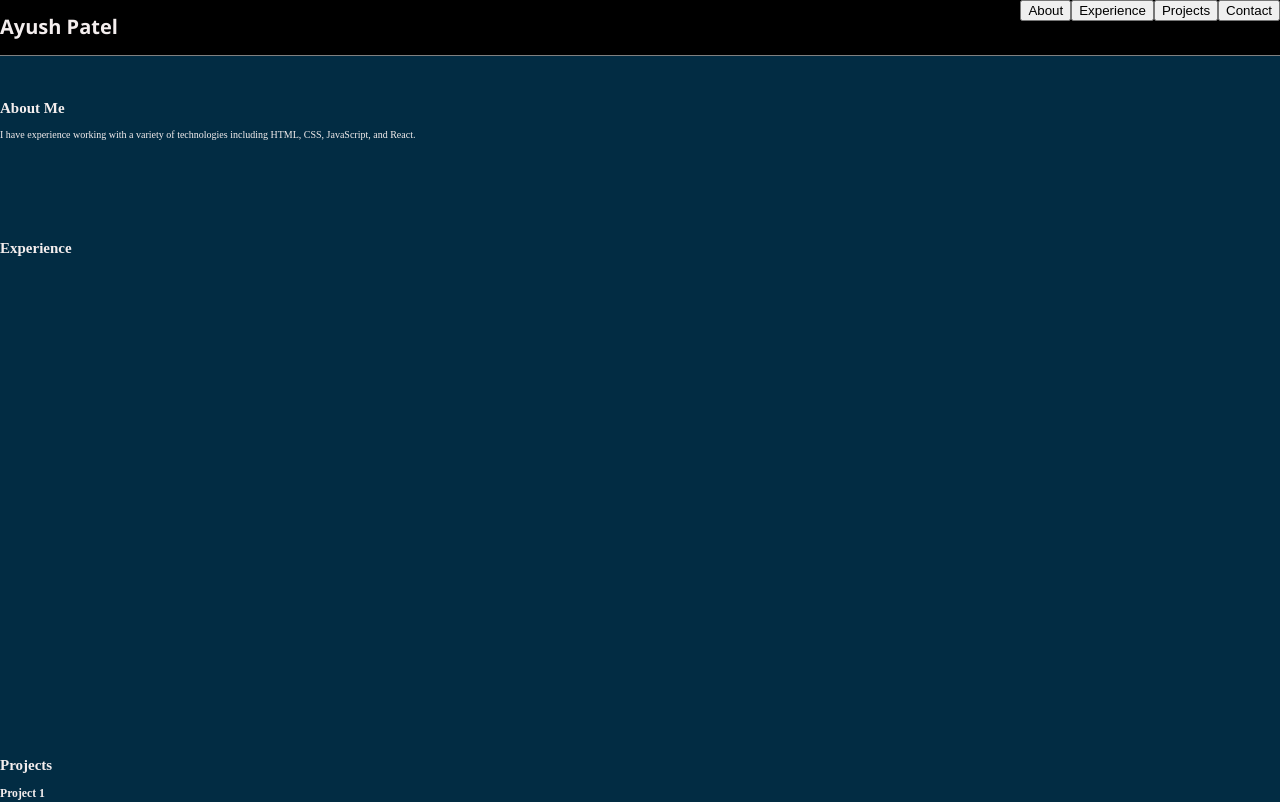
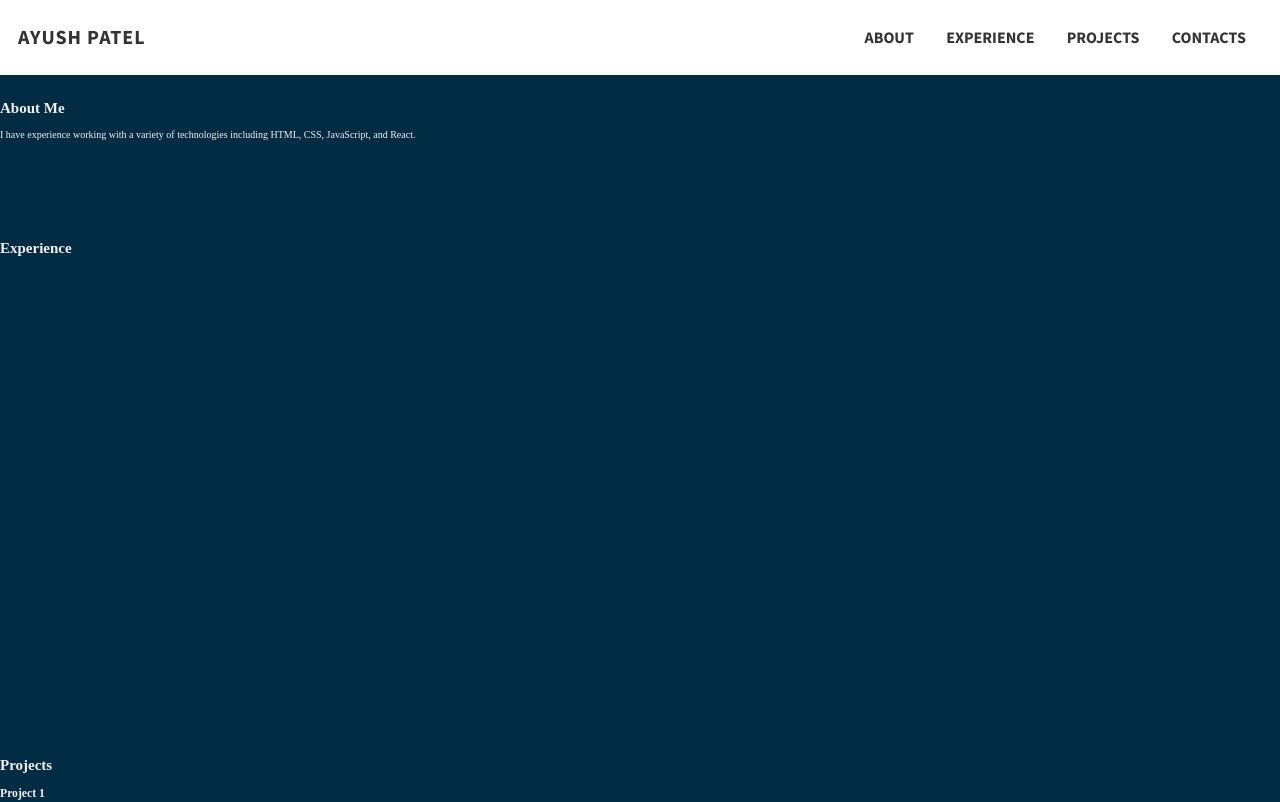
Before and after one commit to Ayushpatel2026/personal_portfolio, a React (Vite) app: page / in a window 1280 px wide. Shown: the top 802 px of the page. Built offline with nearby package versions, Linux system fonts and the light colour scheme.

Commit message:
completed the header (close #1)

```diff
--- a/index.html
+++ b/index.html
@@ -3,6 +3,9 @@
   <head>
     <meta charset="UTF-8" />
     <link rel="icon" type="image/svg+xml" href="/vite.svg" />
+    <link rel="preconnect" href="https://fonts.googleapis.com">
+    <link rel="preconnect" href="https://fonts.gstatic.com" crossorigin>
+    <link href="https://fonts.googleapis.com/css2?family=Source+Sans+3:ital,wght@0,200..900;1,200..900&display=swap" rel="stylesheet">
     <meta name="viewport" content="width=device-width, initial-scale=1.0" />
     <title>Ayush Patel - Portfolio</title>
   </head>
--- a/src/components/About.tsx
+++ b/src/components/About.tsx
@@ -1,4 +1,3 @@
-import Button from "./Button";
 import "./About.css";
 
 
--- a/src/components/Button.tsx
+++ /dev/null
@@ -1,12 +0,0 @@
-import './Button.css'
-import React from 'react';
-
-interface ButtonProps {
-    children: React.ReactNode;
-    onClick?: () => void;
-}
-function Button({children, onClick}: ButtonProps){
-    return <button onClick={onClick}>{children}</button>
-}
-
-export default Button;
--- a/src/components/Header.css
+++ b/src/components/Header.css
@@ -1,19 +1,110 @@
 .header{
-    height: 55px;
+    height: 75px;
     display: flex;
-    flex-direction: row;;
+    align-items: center;
     justify-content: space-between;
 
-    font-family: 'Segoe UI', Tahoma, Geneva, Verdana, sans-serif;
-
+    font-family: 'Source Sans 3', Tahoma, Geneva, Verdana, sans-serif;
+    background-color: white;
+    padding-left: 18px;
+    padding-right: 18px;
     position: fixed;
     top: 0px;
     left: 0px;
     right: 0px;
-    background-color: black;
+    z-index: 100;
+}
 
-    border-bottom-width: 1px;
-    border-bottom-style: solid;
-    border-bottom-color: grey;
-    z-index: 1;
+
+.logo-container{
+    align-items: center;
+    box-sizing: border-box;
+    display: flex;
+    cursor: pointer;
+    margin: 0;
 }
+.header-logo-name{
+    display: block;
+    font-size: 20px;
+    font-weight: 800;
+    cursor: pointer;
+    padding: 0;
+    margin: 0;
+    letter-spacing: 1px;
+    color: rgb(51, 51, 51);
+    box-sizing: border-box;
+    text-transform: uppercase;
+    transition: color 0.3s ease;
+}
+
+.header-logo-name:hover{
+    color: rgb(76, 104, 198);
+}
+
+.header-link {
+    box-sizing: border-box;
+    color: rgb(51, 51, 51);
+    display: inline-block;
+    margin-bottom: 0px;
+    margin-left: 0px;
+    margin-right: 0px;
+    margin-top: 0px;
+    padding-bottom: 26.88px;
+    padding-left: 16.128px;
+    padding-right: 16.128px;
+    padding-top: 26.88px;
+    font-size: 16px;
+    font-weight: 800;
+    text-transform: uppercase;
+    text-align: left;
+    text-decoration-color: rgb(51, 51, 51);
+    text-decoration: none;
+    border: none;
+    border-radius: 5px;
+    cursor: pointer;
+    transition: color 0.3s ease;
+}
+
+.header-link:hover {
+    color: rgb(76, 104, 198);
+}
+
+.header-link:active {
+    background-color: #003d7a; /* Even darker blue when button is pressed */
+}
+
+.tab-section {
+    box-sizing: border-box;
+    display: block;
+    font-size: 15px;
+    margin: 0;
+    padding: 0;
+    height: 75px;
+    gap: 15px; /* Space between buttons */
+}
+
+.header-links{
+    box-sizing: border-box;
+    display: flex;
+    list-style-type: disc;
+    padding: 0;
+    margin: 0;
+    height: 75px;
+}
+
+.header-link-wrapper{
+    box-sizing: border-box;
+    display: list-item;
+    height: 75px;
+    list-style-image: none;
+    list-style-position: outside;
+    list-style-type: none;
+    text-align: left;
+
+
+}
+
+.tab-section .button {
+    /* This will apply button styles from Button.css */
+    /* Additional styles for buttons in the header if needed */
+}
--- a/src/components/Header.tsx
+++ b/src/components/Header.tsx
@@ -1,4 +1,3 @@
-import Button from './Button';
 import './Header.css';
 
 function Header(){
@@ -6,7 +5,7 @@ function Header(){
         console.log("Scrolling to section: ", id);
         const element = document.getElementById(id);
         if (element) { // Check if element is not null
-            const yOffset = -55; // Adjust this value according to your header height
+            const yOffset = -75; // Adjust this value according to your header height
             const yPosition = element.getBoundingClientRect().top + window.scrollY + yOffset;
             console.log(yPosition);
 
@@ -18,14 +17,31 @@ function Header(){
 
     return (
         <div className="header">
-            <div className="left-section">
-                <h1>Ayush Patel</h1>
+            <div className="logo-container">
+                <span className="header-logo-name">
+                    AYUSH PATEL
+                </span>
             </div>
-            <div className="right-section">
-                <Button onClick={() => scrollToSection('about')}><a>About</a></Button>
-                <Button onClick={() => scrollToSection('experience')}><a>Experience</a></Button>
-                <Button onClick={() => scrollToSection('projects')}><a>Projects</a></Button>
-                <Button onClick={() => scrollToSection('contact')}><a>Contact</a></Button> {/* Contact button will have different style*/}
+            <div className="tab-section">
+                <ul className="header-links">
+                    <li className="header-link-wrapper" onClick={() => scrollToSection('about')}>
+                        <a className="header-link">About</a>
+                    </li>
+                    <li className="header-link-wrapper" onClick={() => scrollToSection('experience')}>
+                        <a className="header-link">Experience</a>
+                    </li>
+                    <li className="header-link-wrapper" onClick={() => scrollToSection('projects')}>
+                        <a className="header-link">Projects</a>
+                    </li>
+                    <li className="header-link-wrapper" onClick={() => scrollToSection('contact')}>
+                        <a className="header-link">Contacts</a>
+                    </li>
+
+                </ul>
+                {/* <Tab className="header-tab" onClick={() => scrollToSection('about')}><a className="header-link">About</a></Tab>
+                <Tab className="header-tab" onClick={() => scrollToSection('experience')}><a className="header-link">Experience</a></Tab>
+                <Tab className="header-tab" onClick={() => scrollToSection('projects')}><a className="header-link">Projects</a></Tab>
+                <Tab className="header-tab" onClick={() => scrollToSection('contact')}><a className="header-link">Contact</a></Tab> Contact button will have different style */}
             </div>
         </div>
     );
```
Also changed, not shown: src/components/Button.css (deleted).
